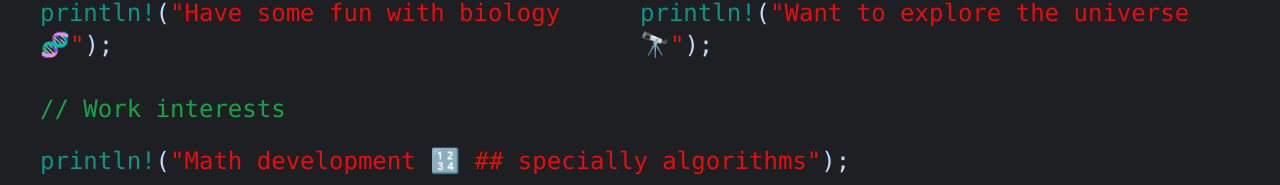
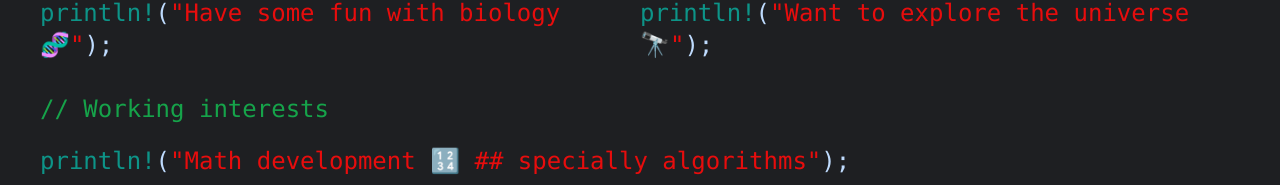
Before and after one commit to ShawnNectar/portfolio-v1, a Vue app: page / in a window 1280 px wide. Shown: the part 327-512 px from the top of the page. Built offline with nearby package versions, Linux system fonts and the light colour scheme.

Commit message:
[minor] work -> working

```diff
--- a/src/components/WorkInterests.vue
+++ b/src/components/WorkInterests.vue
@@ -4,7 +4,7 @@
 
 <template>
     <div class="text-2xl text-blue-200 font-mono">
-        <h1 class="text-green-600 py-5">// Work interests </h1>
+        <h1 class="text-green-600 py-5">// Working interests </h1>
         <h2 class="pb-2">
             <span class="text-teal-600">println!</span>(<span style="color: #e70d0d;">"Math development 🔢 ## specially algorithms"</span>);
         </h2>
```
